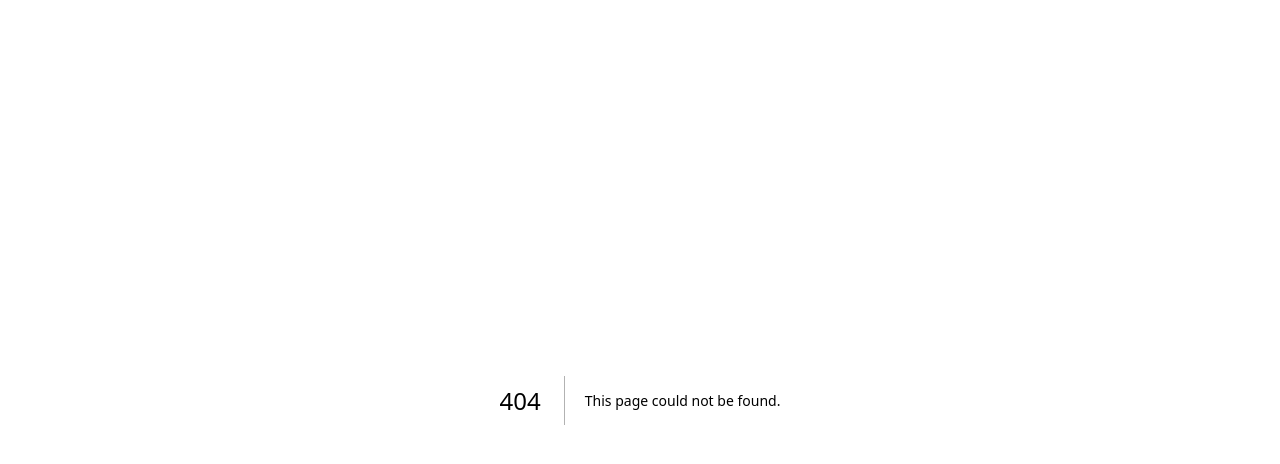
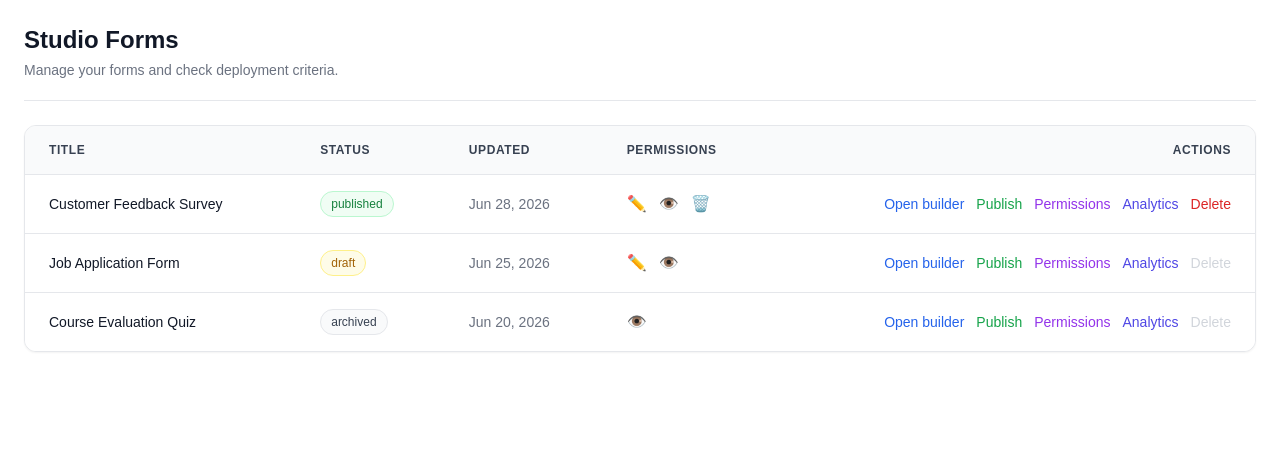
Before and after one commit to menah44/task, a Next.js app in the folder taskio-fronr/: page /studio/forms in a window 1280 px wide. Before the commit this address had no page. Shown: the top 464 px of the page. Built offline with nearby package versions, Linux system fonts and the light colour scheme; no server answers.

Commit message:
FE-T301 -Studio — My forms list

```diff
--- /dev/null
+++ b/taskio-fronr/app/studio/forms/page.tsx
@@ -0,0 +1,205 @@
+"use client";
+
+import React from "react";
+import { useQuery } from "@tanstack/react-query";
+import Link from "next/link";
+
+// 1. الأنماط (Types) متطابقة مع متطلبات الأعمدة (Columns)
+interface FormPermissions {
+  canEdit: boolean;
+  canView: boolean;
+  canDelete: boolean;
+}
+
+interface FormItem {
+  id: string | number;
+  title: string;
+  status: "draft" | "published" | "archived";
+  updatedAt: string;
+  permissions: FormPermissions;
+}
+
+// 2. دالة الـ Fetch الذكية - تضمن تشغيل الصفحة حتى لو الـ API لسه مش قايم
+const fetchStudioForms = async (): Promise<FormItem[]> => {
+  try {
+    // محاولة جلب البيانات من الـ Endpoint المطلوبة في التأسك (A3-07)
+    const response = await fetch("/api/accessible-forms");
+    if (response.ok) {
+      return await response.json();
+    }
+  } catch (_) {
+    console.log("Backend API not connected yet, using fallback data.");
+  }
+
+  // البيانات التجريبية (Mock Data) مطابقة تماماً لشروط القبول (Acceptance Criteria)
+  return [
+    {
+      id: "form-101",
+      title: "Customer Feedback Survey",
+      status: "published",
+      updatedAt: "2026-06-28T12:00:00.000Z",
+      permissions: { canEdit: true, canView: true, canDelete: true },
+    },
+    {
+      id: "form-102",
+      title: "Job Application Form",
+      status: "draft",
+      updatedAt: "2026-06-25T09:30:00.000Z",
+      permissions: { canEdit: true, canView: true, canDelete: false },
+    },
+    {
+      id: "form-103",
+      title: "Course Evaluation Quiz",
+      status: "archived",
+      updatedAt: "2026-06-20T15:45:00.000Z",
+      permissions: { canEdit: false, canView: true, canDelete: false },
+    },
+  ];
+};
+
+export default function StudioFormsPage() {
+  // 3. استخدام الـ React Query بكفاءة طبقاً للتأسك الأول
+  const { data: forms, isLoading } = useQuery<FormItem[]>({
+    queryKey: ["accessible-forms"],
+    queryFn: fetchStudioForms,
+    staleTime: 60 * 1000, // 60 ثانية كاش
+  });
+
+  if (isLoading) {
+    return (
+      <div className="flex justify-center items-center min-h-[400px]">
+        <div className="animate-spin rounded-full h-12 w-12 border-t-2 border-b-2 border-blue-600"></div>
+      </div>
+    );
+  }
+
+  return (
+    <div className="p-6 max-w-7xl mx-auto space-y-6">
+      {/* الـ Header الهيكل الأساسي */}
+      <div className="flex justify-between items-center border-b border-gray-200 pb-5">
+        <div>
+          <h1 className="text-2xl font-bold text-gray-900">Studio Forms</h1>
+          <p className="text-sm text-gray-500 mt-1">
+            Manage your forms and check deployment criteria.
+          </p>
+        </div>
+      </div>
+
+      {/* الـ Table/Card المذكور في خطوة رقم 1 من الـ Subtasks */}
+      <div className="bg-white rounded-xl shadow-sm border border-gray-200 overflow-hidden">
+        <div className="overflow-x-auto">
+          <table className="min-w-full divide-y divide-gray-200 text-left text-sm">
+            <thead className="bg-gray-50 text-gray-700 uppercase text-xs font-semibold tracking-wider">
+              <tr>
+                {/* خطوة رقم 2 من الـ Subtasks: الأعمدة المطلوبة */}
+                <th className="px-6 py-4">Title</th>
+                <th className="px-6 py-4">Status</th>
+                <th className="px-6 py-4">Updated</th>
+                <th className="px-6 py-4">Permissions</th>
+                <th className="px-6 py-4 text-right">Actions</th>
+              </tr>
+            </thead>
+            <tbody className="bg-white divide-y divide-gray-200 text-gray-600">
+              {forms && forms.length > 0 ? (
+                forms.map((form) => (
+                  <tr
+                    key={form.id}
+                    className="hover:bg-gray-50 transition-colors">
+                    {/* 1. Title */}
+                    <td className="px-6 py-4 font-medium text-gray-900 whitespace-nowrap">
+                      {form.title}
+                    </td>
+
+                    {/* 2. Status Badge (Acceptance Criteria: badges reflect status) */}
+                    <td className="px-6 py-4 whitespace-nowrap">
+                      <span
+                        className={`inline-flex items-center px-2.5 py-1 rounded-full text-xs font-medium border ${
+                          form.status === "published"
+                            ? "bg-green-50 text-green-700 border-green-200"
+                            : form.status === "draft"
+                              ? "bg-yellow-50 text-yellow-700 border-yellow-200"
+                              : "bg-gray-50 text-gray-700 border-gray-200"
+                        }`}>
+                        {form.status}
+                      </span>
+                    </td>
+
+                    {/* 3. Updated Date */}
+                    <td className="px-6 py-4 whitespace-nowrap text-gray-500">
+                      {new Date(form.updatedAt).toLocaleDateString("en-US", {
+                        year: "numeric",
+                        month: "short",
+                        day: "numeric",
+                      })}
+                    </td>
+
+                    {/* 4. Permissions Icons */}
+                    <td className="px-6 py-4 whitespace-nowrap">
+                      <div className="flex items-center space-x-3 text-base">
+                        {form.permissions?.canEdit && (
+                          <span title="Can Edit">✏️</span>
+                        )}
+                        {form.permissions?.canView && (
+                          <span title="Can View">👁️</span>
+                        )}
+                        {form.permissions?.canDelete && (
+                          <span title="Can Delete">🗑️</span>
+                        )}
+                      </div>
+                    </td>
+
+                    {/* 5. Actions per row (خطوة رقم 3 من الـ Subtasks والـ Navigation الصح) */}
+                    <td className="px-6 py-4 whitespace-nowrap text-right text-sm font-medium space-x-3">
+                      <Link
+                        href={`/studio/forms/${form.id}/builder`}
+                        className="text-blue-600 hover:text-blue-900 transition-colors">
+                        Open builder
+                      </Link>
+
+                      <button
+                        onClick={() => alert(`Publishing form: ${form.id}`)}
+                        className="text-green-600 hover:text-green-900 transition-colors">
+                        Publish
+                      </button>
+
+                      <Link
+                        href={`/studio/forms/${form.id}/permissions`}
+                        className="text-purple-600 hover:text-purple-900 transition-colors">
+                        Permissions
+                      </Link>
+
+                      <Link
+                        href={`/studio/forms/${form.id}/analytics`}
+                        className="text-indigo-600 hover:text-indigo-900 transition-colors">
+                        Analytics
+                      </Link>
+
+                      <button
+                        disabled={!form.permissions?.canDelete}
+                        onClick={() => alert(`Deleting form: ${form.id}`)}
+                        className={`transition-colors ${
+                          form.permissions?.canDelete
+                            ? "text-red-600 hover:text-red-900"
+                            : "text-gray-300 cursor-not-allowed"
+                        }`}>
+                        Delete
+                      </button>
+                    </td>
+                  </tr>
+                ))
+              ) : (
+                <tr>
+                  <td
+                    colSpan={5}
+                    className="px-6 py-12 text-center text-gray-500">
+                    No permitted forms found.
+                  </td>
+                </tr>
+              )}
+            </tbody>
+          </table>
+        </div>
+      </div>
+    </div>
+  );
+}
```
Also changed, not shown: taskio-fronr/app/userForm/page.tsx (deleted).
